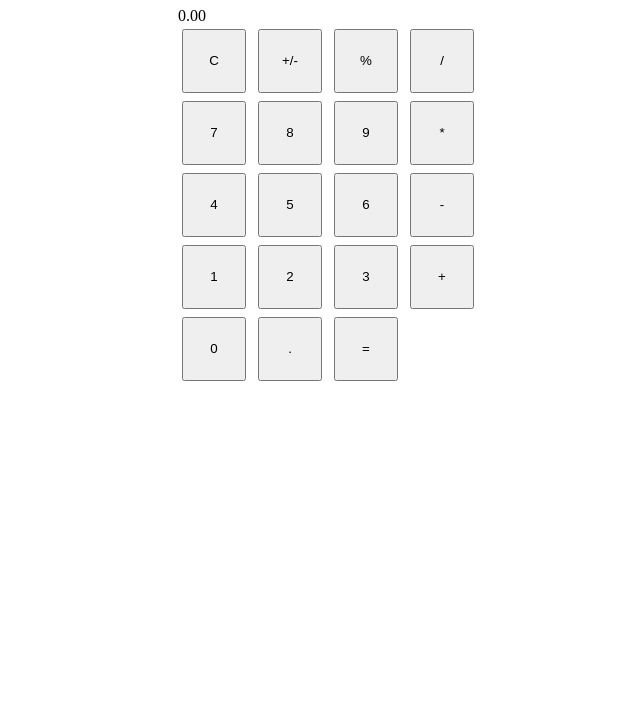
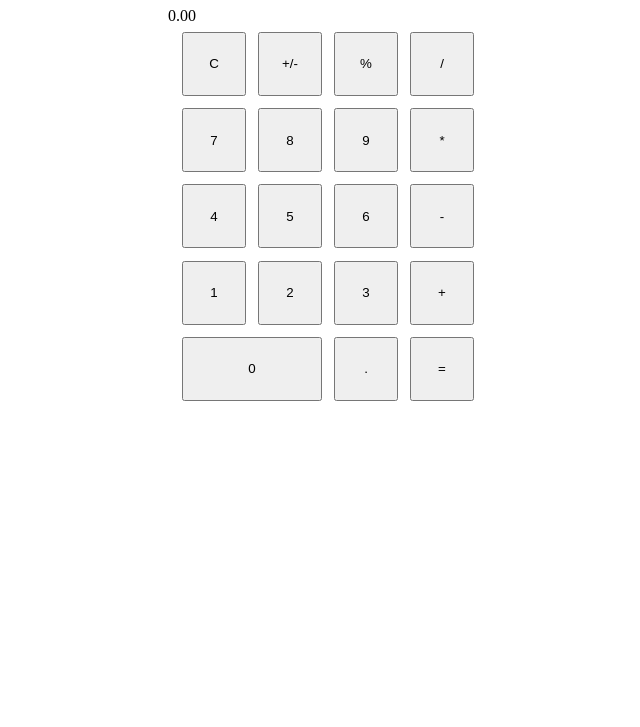
Before and after one commit to James-E-Sullivan/calculator, a plain HTML site: page index.html in a window 1280 px wide. Shown: the part 81-808 px from the top of the page, without its empty margins (312-952 px from the left). Drawn offline with Linux system fonts and the light colour scheme.

Commit message:
Adjust css style and margins for calc btns
* "0" button now properly takes up two button units

```diff
--- a/style.css
+++ b/style.css
@@ -14,14 +14,36 @@ body {
     flex-direction: column;
 }
 
+#calculator-container {
+    display: flex;
+    flex-direction: column;
+    width: 320px;
+    height: 400px;
+}
+
+.display {
+    flex: auto;
+}
+
 .calc-btn-container {
     display: flex;
     flex-direction: column;
     justify-content: space-around;
+    flex: auto;
+}
+
+.btn-row {
+    display: flex;
+    justify-content: center;
 }
 
 button {
     height: 64px;
     width: 64px;
-    margin: 4px;
+    margin: 6px;
+    box-sizing: border-box;
 }
+
+[id='0'] {
+    width: 140px;
+}
```
